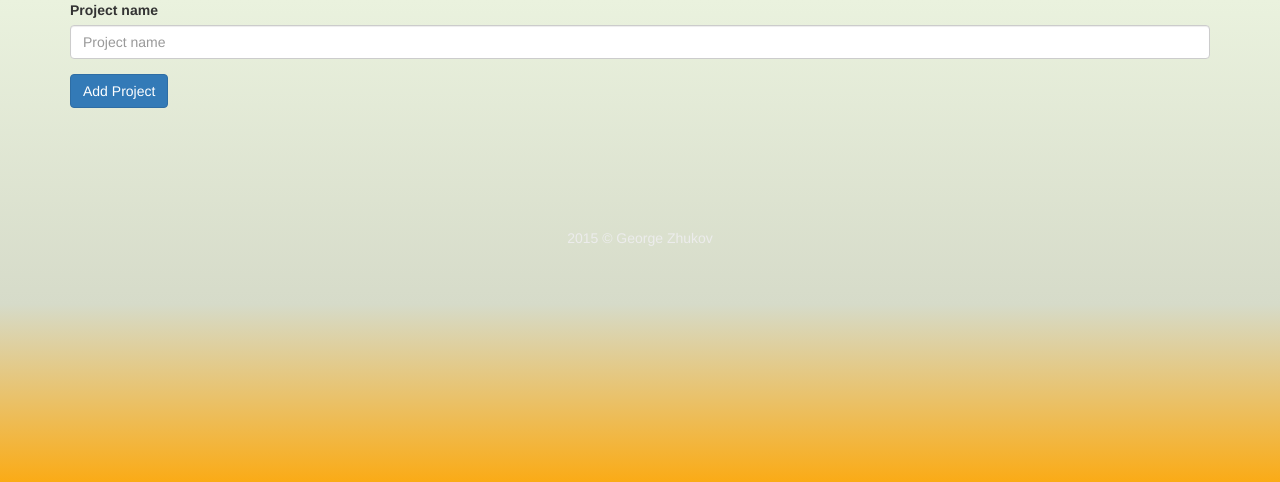
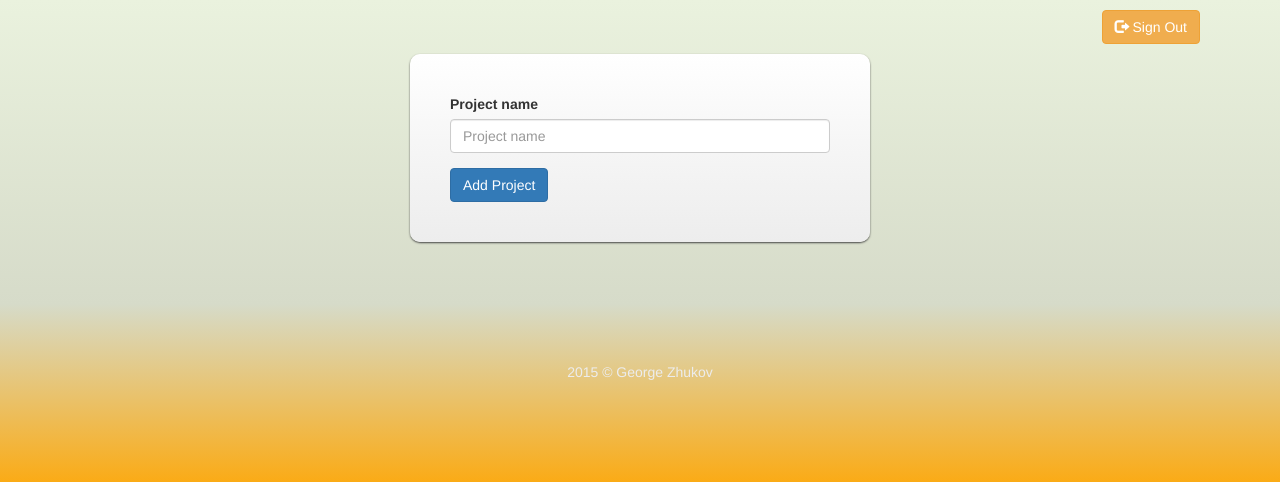
Before and after one commit to GeorgeZhukov/taskmanager, a Django app: page /add/ in a window 1280 px wide. Shown: the top 482 px of the page. Run offline with Django 3.2, Linux system fonts and the light colour scheme; some libraries are stand-ins or nearby versions.

Commit message:
added popup class

```diff
--- a/taskmanager/tasks/static/tasks/css/styles.css
+++ b/taskmanager/tasks/static/tasks/css/styles.css
@@ -1,6 +1,7 @@
 html, body {
     min-height: 100%;
 }
+
 body {
     background: #e0e0e0; /* Old browsers */
     background: -moz-linear-gradient(top, #e0e0e0 0%, #eaf2de 0%, #d6dbc9 38%, #ffa500 63%, #ffa830 100%); /* FF3.6+ */
@@ -101,6 +102,7 @@ body {
 .task-actions {
     display: none;
 }
+
 .task {
     cursor: pointer;
 }
@@ -120,3 +122,22 @@ body {
 .project-body {
     color: #868686;
 }
+
+.popup {
+    background: rgb(255, 255, 255); /* Old browsers */
+    background: -moz-linear-gradient(top, rgba(255, 255, 255, 1) 0%, rgba(246, 246, 246, 1) 47%, rgba(237, 237, 237, 1) 100%); /* FF3.6+ */
+    background: -webkit-gradient(linear, left top, left bottom, color-stop(0%, rgba(255, 255, 255, 1)), color-stop(47%, rgba(246, 246, 246, 1)), color-stop(100%, rgba(237, 237, 237, 1))); /* Chrome,Safari4+ */
+    background: -webkit-linear-gradient(top, rgba(255, 255, 255, 1) 0%, rgba(246, 246, 246, 1) 47%, rgba(237, 237, 237, 1) 100%); /* Chrome10+,Safari5.1+ */
+    background: -o-linear-gradient(top, rgba(255, 255, 255, 1) 0%, rgba(246, 246, 246, 1) 47%, rgba(237, 237, 237, 1) 100%); /* Opera 11.10+ */
+    background: -ms-linear-gradient(top, rgba(255, 255, 255, 1) 0%, rgba(246, 246, 246, 1) 47%, rgba(237, 237, 237, 1) 100%); /* IE10+ */
+    background: linear-gradient(to bottom, rgba(255, 255, 255, 1) 0%, rgba(246, 246, 246, 1) 47%, rgba(237, 237, 237, 1) 100%); /* W3C */
+    filter: progid:DXImageTransform.Microsoft.gradient(startColorstr='#ffffff', endColorstr='#ededed', GradientType=0); /* IE6-9 */
+
+    width: 460px;
+    margin: 0 auto;
+    padding: 40px;
+    border-radius: 10px;
+    -webkit-box-shadow:  0px 1px 2px #464646;
+    -moz-box-shadow:  0px 1px 2px #464646;
+    box-shadow:  0px 1px 2px #464646;
+}
--- a/taskmanager/tasks/templates/account/login.html
+++ b/taskmanager/tasks/templates/account/login.html
@@ -2,7 +2,7 @@
 {% load bootstrap3 i18n %}
 
 {% block page %}
-    <div id="sign-in-wrapper">
+    <div class="popup">
         <h2>{% trans 'Sign In' %}</h2>
 
         <form class="form" method="post" role="form" action="{% url 'account_login' %}">
--- a/taskmanager/tasks/templates/account/logout.html
+++ b/taskmanager/tasks/templates/account/logout.html
@@ -2,7 +2,7 @@
 {% load bootstrap3 i18n %}
 
 {% block page %}
-    <div id="sign-in-wrapper">
+    <div class="popup">
         <h2>{% trans 'Sign Out' %}</h2>
 
         <form class="form" role="form" action="{% url 'account_logout' %}" method="post">
--- a/taskmanager/tasks/templates/account/signup.html
+++ b/taskmanager/tasks/templates/account/signup.html
@@ -2,7 +2,7 @@
 {% load bootstrap3 i18n %}
 
 {% block page %}
-    <div id="sign-in-wrapper">
+    <div class="popup">
         <h2>{% trans 'Sign Up' %}</h2>
 
         <form id="sign-up" method="post" action="{% url 'account_signup' %}" class="form" role="form">
--- a/taskmanager/tasks/templates/tasks/add_project.html
+++ b/taskmanager/tasks/templates/tasks/add_project.html
@@ -2,9 +2,11 @@
 {% load i18n bootstrap3 %}
 
 {% block page %}
-    <form class="form" method="post" role="form">
-        {% csrf_token %}
-        {% bootstrap_form form %}
-        <button class="btn btn-primary">{% trans 'Add Project' %}</button>
-    </form>
+    <div class="popup">
+        <form class="form" method="post" role="form">
+            {% csrf_token %}
+            {% bootstrap_form form %}
+            <button class="btn btn-primary">{% trans 'Add Project' %}</button>
+        </form>
+    </div>
 {% endblock page %}
--- a/taskmanager/tasks/templates/tasks/base.html
+++ b/taskmanager/tasks/templates/tasks/base.html
@@ -27,8 +27,15 @@
 <body>
 
 <section id="page" class="container">
-    {% block page %}
-    {% endblock page %}
+    <a class="btn btn-warning pull-right" style="margin: 10px;" href="{% url 'account_logout' %}"><span
+            class="glyphicon glyphicon-log-out"></span> {% trans 'Sign Out' %}</a>
+
+    <div class="clearfix"></div>
+    <div id="projects-wrapper" class="center-block">
+        {% block page %}
+        {% endblock page %}
+    </div>
+
 </section>
 
 
--- a/taskmanager/tasks/templates/tasks/home.html
+++ /dev/null
@@ -1,5 +0,0 @@
-{% extends 'tasks/base.html' %}
-
-{% block page %}
-
-{% endblock page %}
--- a/taskmanager/tasks/templates/tasks/projects.html
+++ b/taskmanager/tasks/templates/tasks/projects.html
@@ -3,9 +3,7 @@
 
 {% block page %}
 
-    <a class="btn btn-warning pull-right" style="margin: 10px;" href="{% url 'account_logout' %}"><span class="glyphicon glyphicon-log-out"></span> {% trans 'Sign Out' %}</a>
-    <div class="clearfix"></div>
-    <div id="projects-wrapper" class="center-block">
+    <h2 class="text-uppercase text-center">{% trans 'Simple todo list' %}</h2>
 
     {% for project in projects %}
         {% include 'tasks/elements/project.html' %}
@@ -15,5 +13,5 @@
 
     <a class="btn btn-primary btn-lg center-block" style="width: 160px;" href="{% url 'tasks:add-project' %}"><span
             class="glyphicon glyphicon-plus"></span> {% trans 'Add Project' %}</a>
-    </div>
+
 {% endblock page %}
```
Also changed, not shown: taskmanager/tasks/templates/tasks/add_task.html (+7 -5 lines), taskmanager/tasks/templates/tasks/delete_project.html (+7 -5 lines), taskmanager/tasks/templates/tasks/delete_task.html (+8 -5 lines), taskmanager/tasks/templates/tasks/elements/add-project.html (deleted, +0 -23 lines), taskmanager/tasks/templates/tasks/elements/signin.html (deleted, +0 -18 lines), taskmanager/tasks/templates/tasks/elements/signup.html (deleted, +0 -23 lines), taskmanager/tasks/templates/tasks/update_project.html (+7 -5 lines), taskmanager/tasks/templates/tasks/update_task.html (+7 -5 lines). Lines whose indentation alone changed are shown as unchanged.
